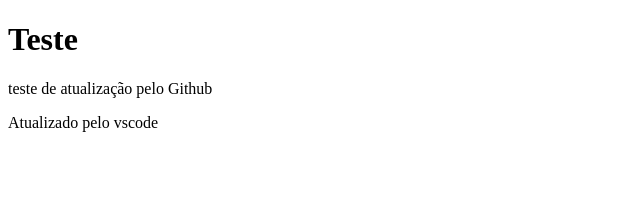
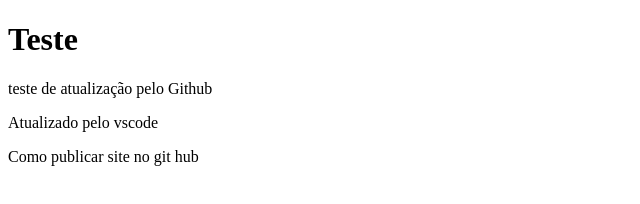
Before and after one commit to AntonioCarlosIekerFilho/Aula-1.2, a plain HTML site: page index.html in a window 1280 px wide. Shown: the whole page, without its empty margins (0-640 px from the left). Drawn offline with Linux system fonts and the light colour scheme.

Commit message:
Pubicando site no git hub
Aula de como publicar site no git hub

```diff
--- a/index.html
+++ b/index.html
@@ -10,5 +10,6 @@
   <h1>Teste</h1>
   <p> teste de atualização pelo Github </p>
   <p>Atualizado pelo vscode</p>
+  <p> Como publicar site no git hub</p>
 </body>
 </html>
```
